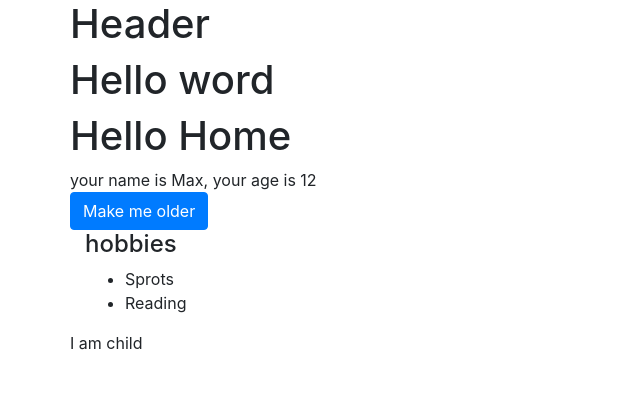
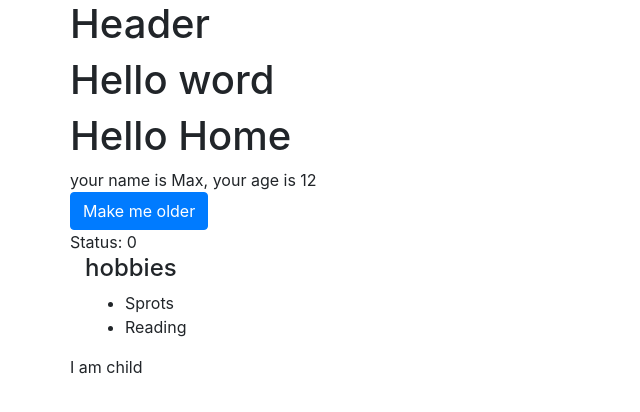
Before and after one commit to apktool/LearnReactJS, a React (Create React App) app in the folder rails365/chapter3/: page / in a window 1280 px wide. Shown: the top 412 px of the page, without its empty margins (0-640 px from the left). Built offline with nearby package versions, Linux system fonts and the light colour scheme.

Commit message:
update Dom

```diff
--- a/rails365/chapter3/src/components/Home.js
+++ b/rails365/chapter3/src/components/Home.js
@@ -5,7 +5,8 @@ export default class Home extends Component {
     constructor(props) {
         super(props);
         this.state = {
-            age: props.age
+            age: props.age,
+            status: 0
         };
         this.age = this.props.age;
     }
@@ -13,6 +14,14 @@ export default class Home extends Component {
     onMakeOlder() {
         this.setState(
             {age: this.state.age + 3}
+        );
+        setTimeout(
+            () => {
+                this.setState({
+                    status: this.state.status + 1
+                })
+            },
+            1000
         )
     }
 
@@ -31,6 +40,7 @@ export default class Home extends Component {
                         <div> your name is {this.props.name}, your age is {this.state.age}</div>
                         {/*<button onClick={this.onMakeOlder.bind(this)} className="btn btn-primary">Make me older</button>*/}
                         <button onClick={() => this.onMakeOlder()} className="btn btn-primary">Make me older</button>
+                        <div>Status: {this.state.status}</div>
                     </div>
                 </div>
                 <div className="SecondRow">
```
